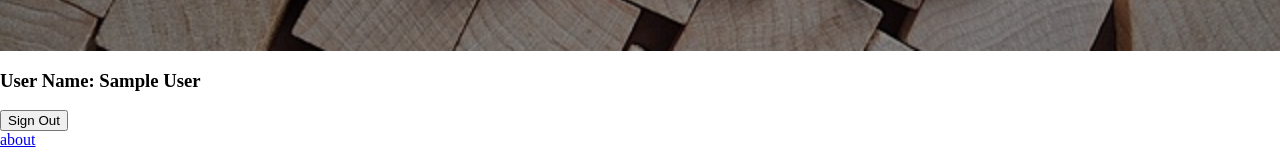
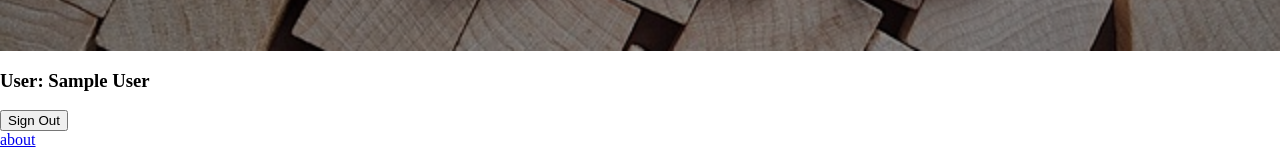
Before and after one commit to heba-ahmed61/Next.js_Crud, a Next.js app: page / in a window 1280 px wide. Shown: the part 299-459 px from the top of the page. Built offline with nearby package versions, Linux system fonts and the light colour scheme; no server answers; data requests are answered from the project's data file; sample sign-in values are in the browser's storage.

Commit message:
adding protected routes component

```diff
--- a/app/components/Header/Header.jsx
+++ b/app/components/Header/Header.jsx
@@ -1,44 +1,20 @@
-'use client'
-import { signOut, useSession } from 'next-auth/react';
-import { usePathname, useRouter } from "next/navigation";
-import { useEffect } from 'react';
-import './header.css'
+"use client";
+
+import { signOut, useSession } from "next-auth/react";
+import "./header.css";
+
 const Header = () => {
-    //Yes! NextAuth checks the session on every page where you use useSession().
-    const { data: session, status } = useSession(); // Get session data and status
-    const router = useRouter();
-    const pathname = usePathname(); // Get current route
-    useEffect(() => {
-        if (status === "loading") return; // Wait until session is checked
-
-        // ✅ If no session & not already on /login → Redirect to login
-        if (!session ) {
-            router.replace('/login');
-        }
-
-        // ✅ If there is a session & user has NOT been redirected before → Redirect to home
-        if (session && pathname=='/login') {
-            router.replace('/');
-
-        }
-
-    }, [session, status, pathname]);
-    if (status === "loading") {
-        return <p>Loading...</p>; // Prevent flickering while session is being checked
-    }
+  const { data: session } = useSession(); // Get session data
 
   return (
     <>
       <div className="blogs_header">
         <div className="blogs_header_layout"></div>
       </div>
-            <h3>{session ? `User Name: ${session.user.name}` : 'Please login first to access the Posts App'}</h3>
-            {session && <button onClick={() => signOut()} style={{ cursor: 'pointer' }}>Sign Out</button>}
+      <h3>{session ? `User: ${session.user.name}` : "Please login to access Posts"}</h3>
+      {session && <button onClick={() => signOut()} style={{ cursor: "pointer" }}>Sign Out</button>}
     </>
   );
 };
 
 export default Header;
-
-
-    //Yes! NextAuth checks the session on every page where you use useSession().
--- /dev/null
+++ b/app/components/ProtectedRoutes/index.jsx
@@ -0,0 +1,28 @@
+"use client";
+
+import { signOut, useSession } from 'next-auth/react';
+import { usePathname, useRouter } from "next/navigation";
+import { useEffect } from 'react';
+
+export default function ProtectedRoutes({ children }) {
+  // ok at app renderd for first time layout show header and then protected component run so user is not login yet so i redirect to /login and when user loged and navigate to anthor route the state of usesession changed so when state change the protected component run again and make check again . so with every route nextauth update session state to know is session expired or not for example
+  //Yes! NextAuth checks the session on every page where you use useSession().
+  const { data: session, status } = useSession(); // Get session data and status
+  const router = useRouter();
+  const pathname = usePathname(); // Get current route
+  useEffect(() => {
+    if (status === "loading") return; // Wait until session is checked
+
+    // ✅ Redirect to login if no session & not already on /login
+    if (!session) {
+      router.replace("/login");
+    }
+
+    // ✅ Redirect to home if logged in & currently on /login
+    if (session && pathname === "/login") {
+      router.replace("/");
+    }
+  }, [session, status]);
+ console.log(session)
+  return <>{children}</>;
+}
--- a/app/layout.js
+++ b/app/layout.js
@@ -1,6 +1,7 @@
 import localFont from "next/font/local";
 import Header from "./components/Header/Header";
 import Providers from "./providers";
+import ProtectedRoutes from './components/ProtectedRoutes/index'
 const geistSans = localFont({
   src: "./fonts/GeistVF.woff",
   variable: "--font-geist-sans",
@@ -23,7 +24,9 @@ export default function RootLayout({ children }) {
       <body className={`${geistSans.variable} ${geistMono.variable}`}>
         <Providers>
         <Header/>
-        {children}
+          <ProtectedRoutes>
+          {children}
+          </ProtectedRoutes>
         </Providers>
       </body>
     </html>
--- a/app/loading.js
+++ b/app/loading.js
@@ -2,7 +2,7 @@ const Loading =() => {
     return (
         <div className="loader_wrapper">
         <div className="loader"></div>
-        <h1 className="loading_title">loading...</h1>
+        <h1 className="loading_title">loading page...</h1>
         </div>
     )
   }
```
Lines whose indentation alone changed are shown as unchanged.
